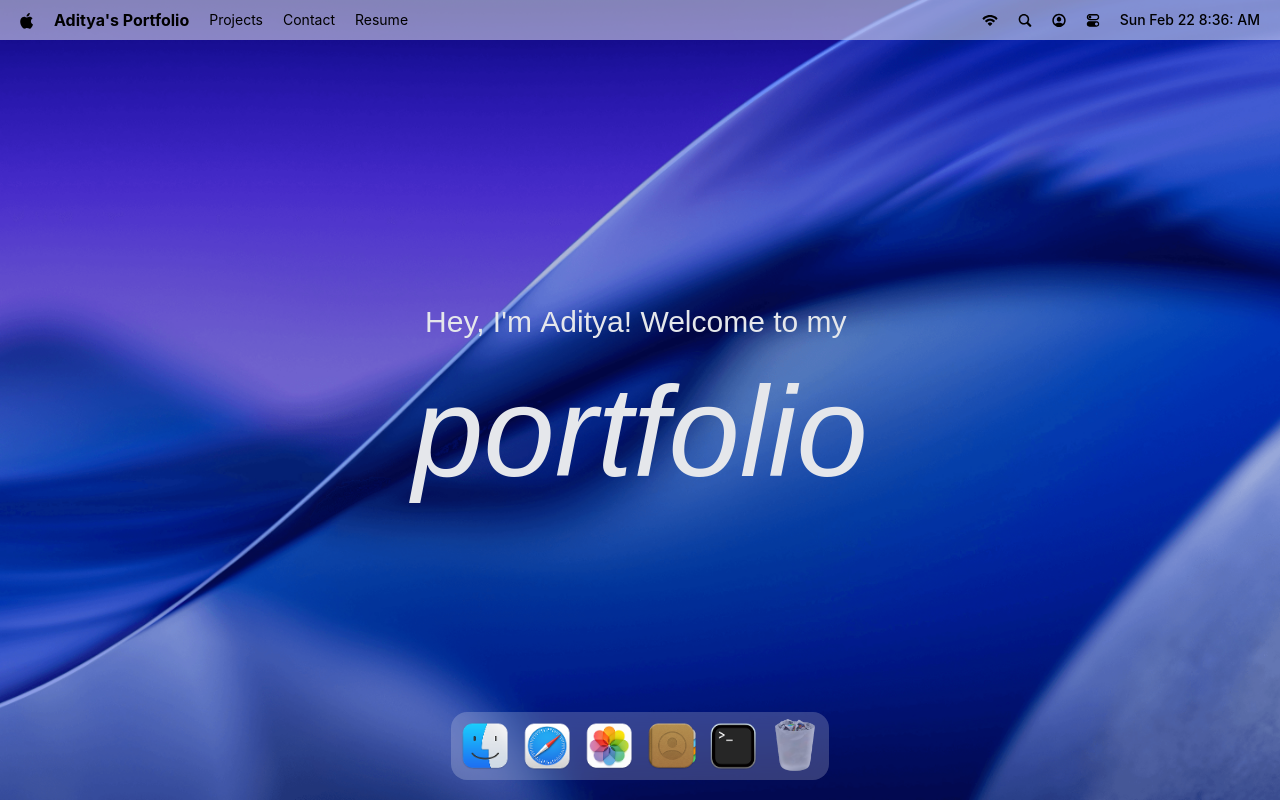
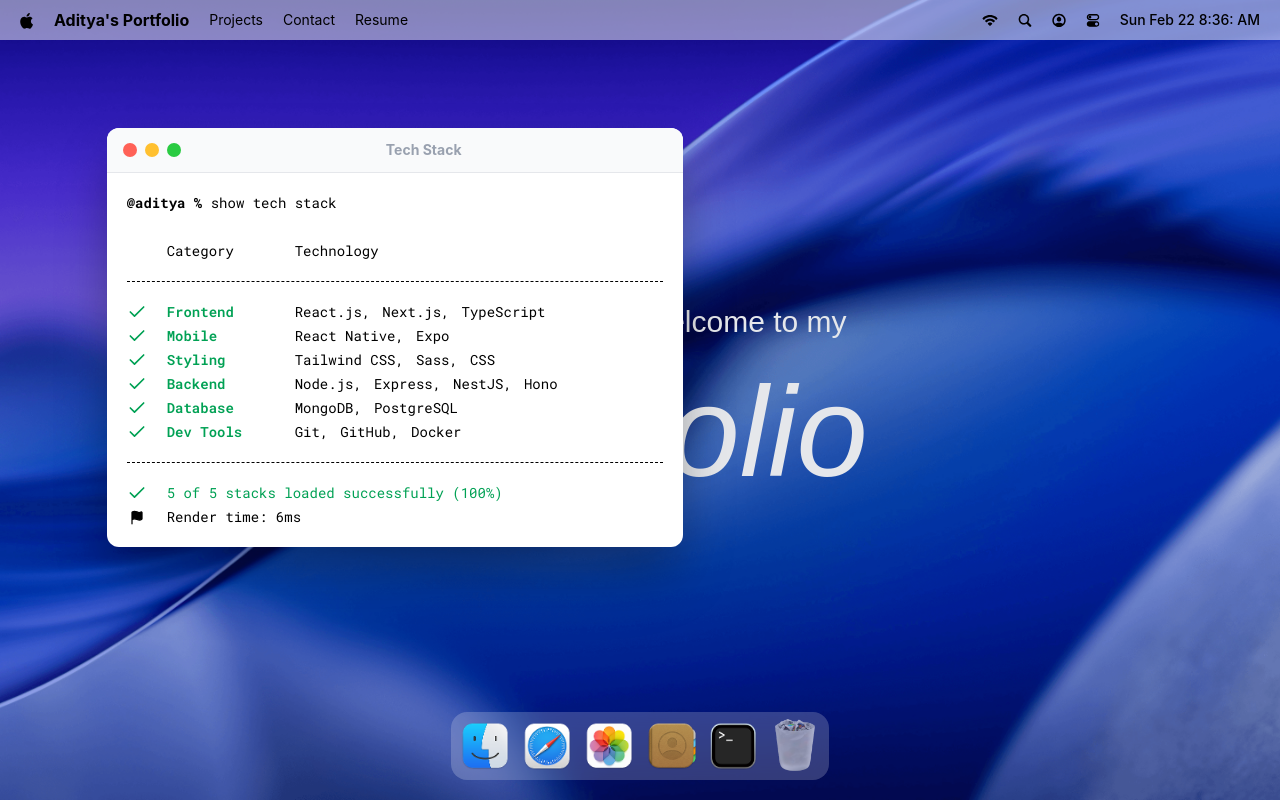
Before and after one commit to AssessenThe/MacOS_Portfolio, a React (Vite) app: page / in a window 1280 px wide. Both pictures are taken after a click on the button 733 px from the left and 746 px from the top of the page. Built offline with nearby package versions, Linux system fonts and the light colour scheme; a web font is replaced by a local one.

Commit message:
implemented termial section

```diff
--- a/src/App.jsx
+++ b/src/App.jsx
@@ -1,5 +1,12 @@
+import gsap from 'gsap';
+import { Draggable } from 'gsap/Draggable'
+
+
 import { Dock, Navbar, Welcome } from '#components'
-import React from 'react'
+import { Terminal } from '#windows';
+
+gsap.registerPlugin(Draggable);
+
 
 const App = () => {
   return (
@@ -7,6 +14,8 @@
       <Navbar />
       <Welcome />
       <Dock />
+
+      <Terminal />
     </main>
   )
 }
--- /dev/null
+++ b/src/components/WindowsControls.jsx
@@ -0,0 +1,14 @@
+import useWindowStore from "#store/window"
+
+const WindowsControls = ({ target}) => {
+  const { closeWindow } = useWindowStore();
+  return (
+    <div id="window-controls">
+      <div className="close" onClick={() => closeWindow(target)} />
+      <div  className="minimize"/>
+      <div className="maximize" />
+    </div>
+  )
+}
+
+export default WindowsControls
--- a/src/components/index.js
+++ b/src/components/index.js
@@ -1,5 +1,6 @@
 import Navbar from '#components/Navbar.jsx'
 import Welcome from '#components/Welcome.jsx'
 import Dock from '#components/Dock.jsx'
+import WindowsControls from '#components/WindowsControls.jsx'
 
-export { Navbar, Welcome, Dock };
+export { Navbar, Welcome, Dock, WindowsControls };
--- /dev/null
+++ b/src/hoc/WindowWrapper.jsx
@@ -0,0 +1,63 @@
+import useWindowStore from '#store/window'
+import { useGSAP } from '@gsap/react';
+import gsap from 'gsap';
+import { Draggable } from 'gsap/Draggable';
+import React from 'react'
+import { useLayoutEffect } from 'react';
+import { useRef } from 'react';
+
+const WindowWrapper = (Component, windowKey) => {
+    const Wrapped = (props) => {
+        const { focusWindow, windows } = useWindowStore();
+        const { isOpen, zIndex } = windows[windowKey];
+        const ref = useRef(null);
+
+        useGSAP(() => {
+            const el = ref.current;
+            if (!el || !isOpen)  return;
+
+            el.style.display= "block";
+
+            gsap.fromTo(
+                el,
+                {scale: 0.8, opacity: 0, y: 40},
+                {scale: 1, opacity: 1, y: 0, duration: 0.8, ease: "power3.out"}
+            )
+        },[isOpen])
+
+        useGSAP(() => {
+            const el = ref.current;
+            if (!el) return;
+
+            const [instance] = Draggable.create(
+                el, {
+                    onPressed: () =>
+                        focusWindow(windowKey)
+                });
+
+                return () => instance.kill();
+        }, [])
+
+        useLayoutEffect(() => {
+            const el = ref.current;
+            if (!el) return;
+            el.style.display = isOpen ? "block" : "none";
+        },[isOpen])
+
+        return (
+            <section
+                id={windowKey}
+                ref={ref}
+                style={{zIndex}}
+                className='absolute'
+            >
+                <Component {...props} />
+            </section>
+        );
+    };
+
+    Wrapped.displayName = `WindowWrapper(${Component.displayName || Component.name || 'Component'})`;
+  return Wrapped;
+}
+
+export default WindowWrapper
--- /dev/null
+++ b/src/windows/Terminal.jsx
@@ -0,0 +1,59 @@
+import { WindowsControls } from '#components';
+import { techStack } from '#constants';
+import WindowWrapper from '#hoc/WindowWrapper';
+import { Flag } from 'lucide-react';
+import { Check } from 'lucide-react';
+import React from 'react'
+
+const Terminal = () => {
+  return (
+    <>
+        <div id="window-header">
+            <WindowsControls target="terminal"/>
+            <h2>Tech Stack</h2>
+        </div>
+        <div className='techstack'>
+            <p>
+                <span className='font-bold'> @aditya % </span>
+                show tech stack
+            </p>
+
+            <div className='label'>
+                <p className='w-32'>Category</p>
+                <p>Technology</p>
+            </div>
+
+            <ul className='content'>
+                {techStack.map(({ category, items}) => (
+                    <li key={category} className='flex item-center'>
+                        <Check className='check' size={20} />
+                        <h3>{category}</h3>
+                        <ul>
+                            {items.map((item, i) => (
+                                <li key={i}>{item}{i < items.length -1 ? ',' : ''}</li>
+                            ))}
+                        </ul>
+                    </li>
+                ))}
+            </ul>
+
+            <div className='footnote'>
+                <p>
+                    <Check size={20} /> 5 of 5 stacks loaded successfully (100%)
+                </p>
+
+                <p className='text-black'>
+                    <Flag size={15} fill="black" />
+                    Render time: 6ms
+                </p>
+            </div>
+        </div>
+
+    </>
+
+  );
+};
+
+const TerminalWindow = WindowWrapper(Terminal, "terminal");
+
+export default TerminalWindow;
--- /dev/null
+++ b/src/windows/index.js
@@ -0,0 +1,3 @@
+import  Terminal from "#windows/Terminal.jsx"
+
+export { Terminal };
```
